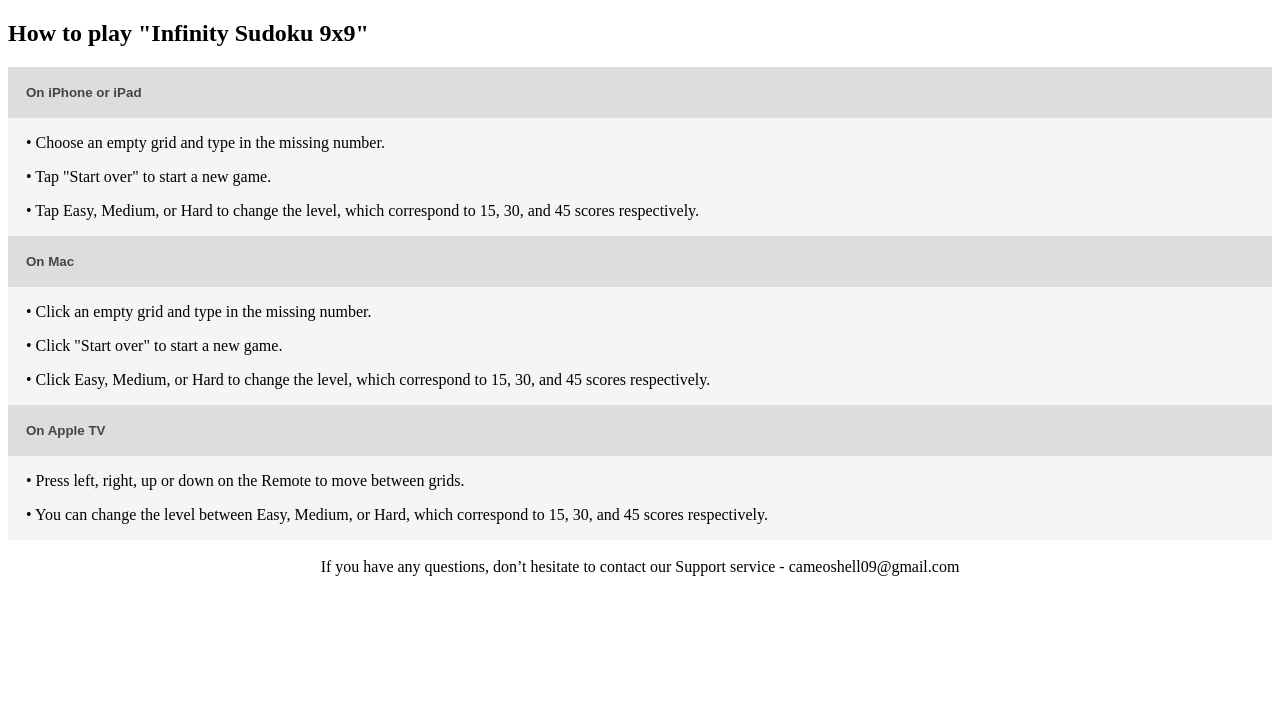
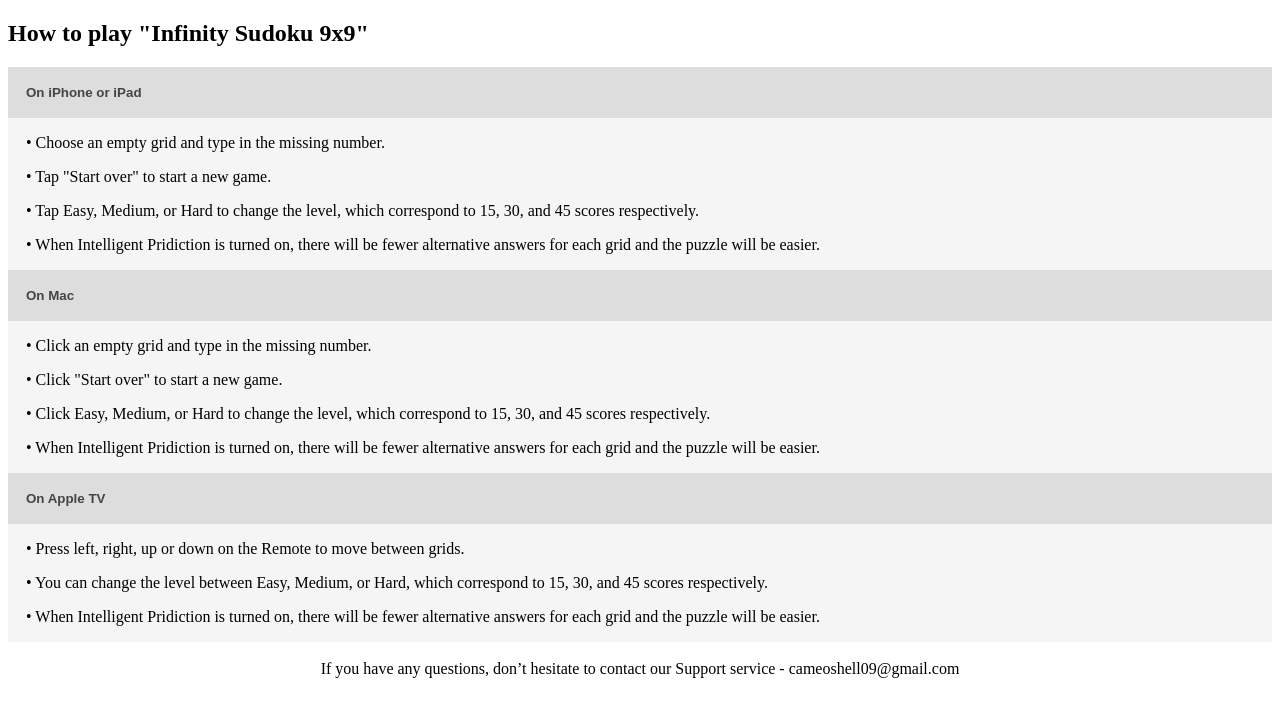
Before and after one commit to qq345386817/inf-sudoku, a plain HTML site: page help.html in a window 1280 px wide. Drawn offline with Linux system fonts and the light colour scheme.

Commit message:
modified:   help.html

```diff
--- a/help.html
+++ b/help.html
@@ -35,6 +35,7 @@
       <p>• Choose an empty grid and type in the missing number.</p>
       <p>• Tap "Start over" to start a new game.</p>
       <p>• Tap Easy, Medium, or Hard to change the level, which correspond to 15, 30, and 45 scores respectively.</p>
+      <p>• When Intelligent Pridiction is turned on, there will be fewer alternative answers for each grid and the puzzle will be easier.</p>
       <!-- <p>• Subscribers get a special perk: Intelligent Pridiction.</p> -->
     </div>
 
@@ -43,6 +44,7 @@
       <p>• Click an empty grid and type in the missing number.</p>
       <p>• Click "Start over" to start a new game.</p>
       <p>• Click Easy, Medium, or Hard to change the level, which correspond to 15, 30, and 45 scores respectively.</p>
+      <p>• When Intelligent Pridiction is turned on, there will be fewer alternative answers for each grid and the puzzle will be easier.</p>
       <!-- <p>• Subscribers get a special perk: Intelligent Pridiction.</p> -->
     </div>
 
@@ -50,6 +52,7 @@
     <div class="panel">
       <p>• Press left, right, up or down on the Remote to move between grids.</p>
       <p>• You can change the level between Easy, Medium, or Hard, which correspond to 15, 30, and 45 scores respectively.</p>
+      <p>• When Intelligent Pridiction is turned on, there will be fewer alternative answers for each grid and the puzzle will be easier.</p>
       <!-- <p>• Subscribers get a special perk: Intelligent Pridiction.</p> -->
     </div>
 
```
